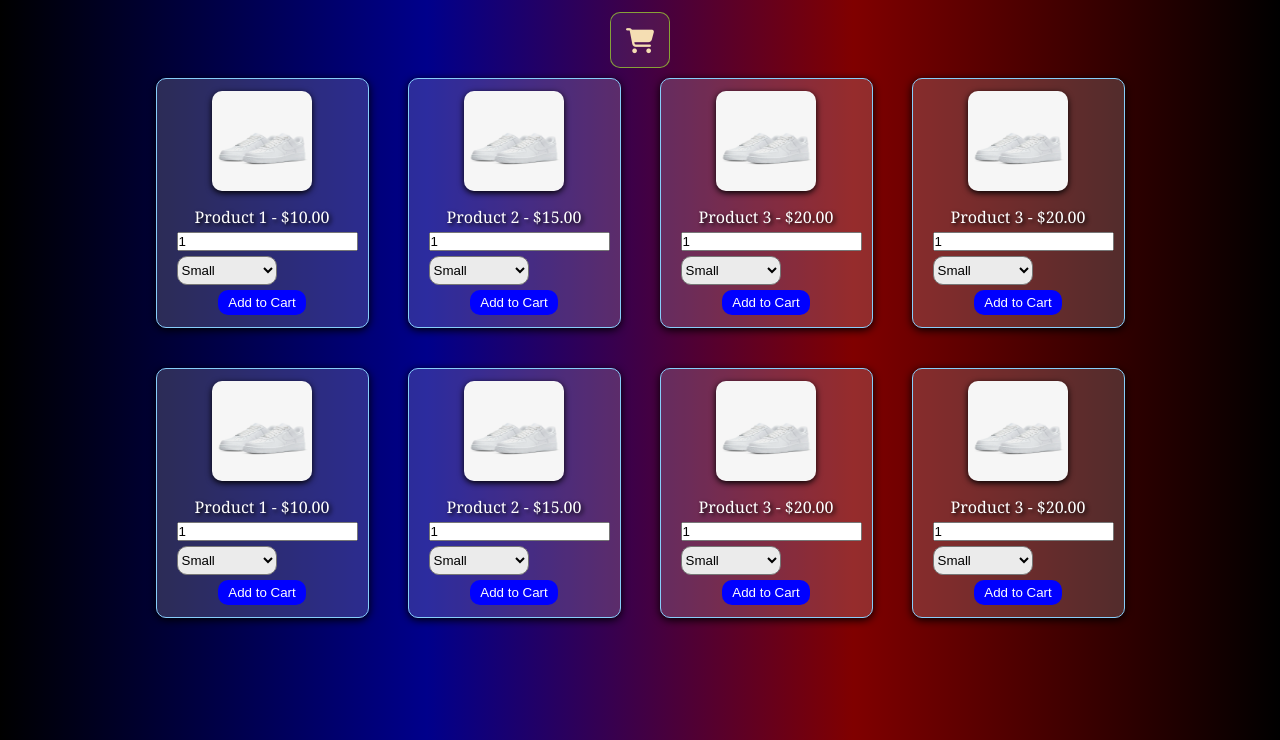
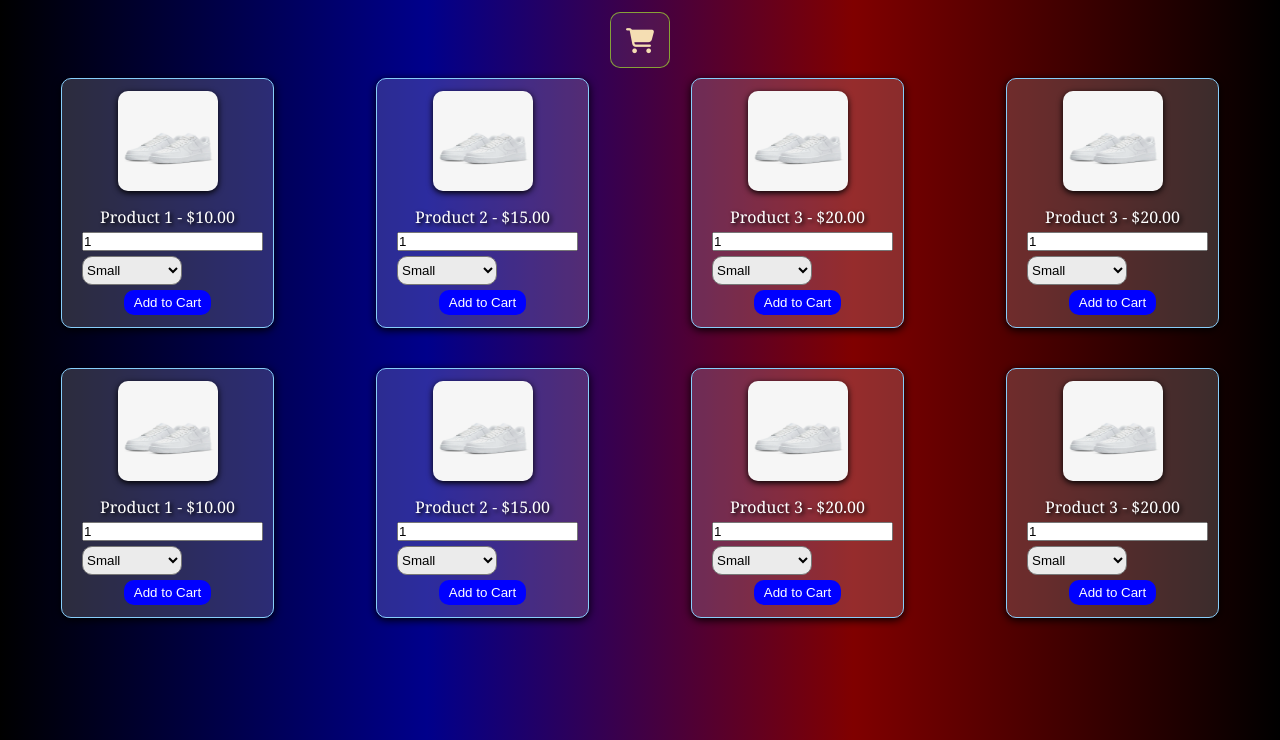
Before and after one commit to jjservice/Shop-Test, a website: page public/index.html in a window 1280 px wide. Shown: the part 60-800 px from the top of the page. Drawn offline with Linux system fonts and the light colour scheme; a script that the page names is missing.

Commit message:
ldjhrfkg

```diff
--- a/public/style.css
+++ b/public/style.css
@@ -68,9 +68,9 @@ summary:hover{
 }
 #product-list{
     margin: 0% auto;
-    width: 80%;
+    width: 100%;
     display: grid;
-    grid-template-columns: repeat(auto-fit, minmax(200px, 1fr));
+    grid-template-columns: repeat(2, 1fr);
     gap: 20px;
     padding: 10px;
     justify-items: center;
@@ -163,4 +163,8 @@ summary:hover{
     #card-element{
         width: 400px;
     }
+    #product-list{
+        grid-template-columns: repeat(4, 1fr);
+
+    }
 }
```
